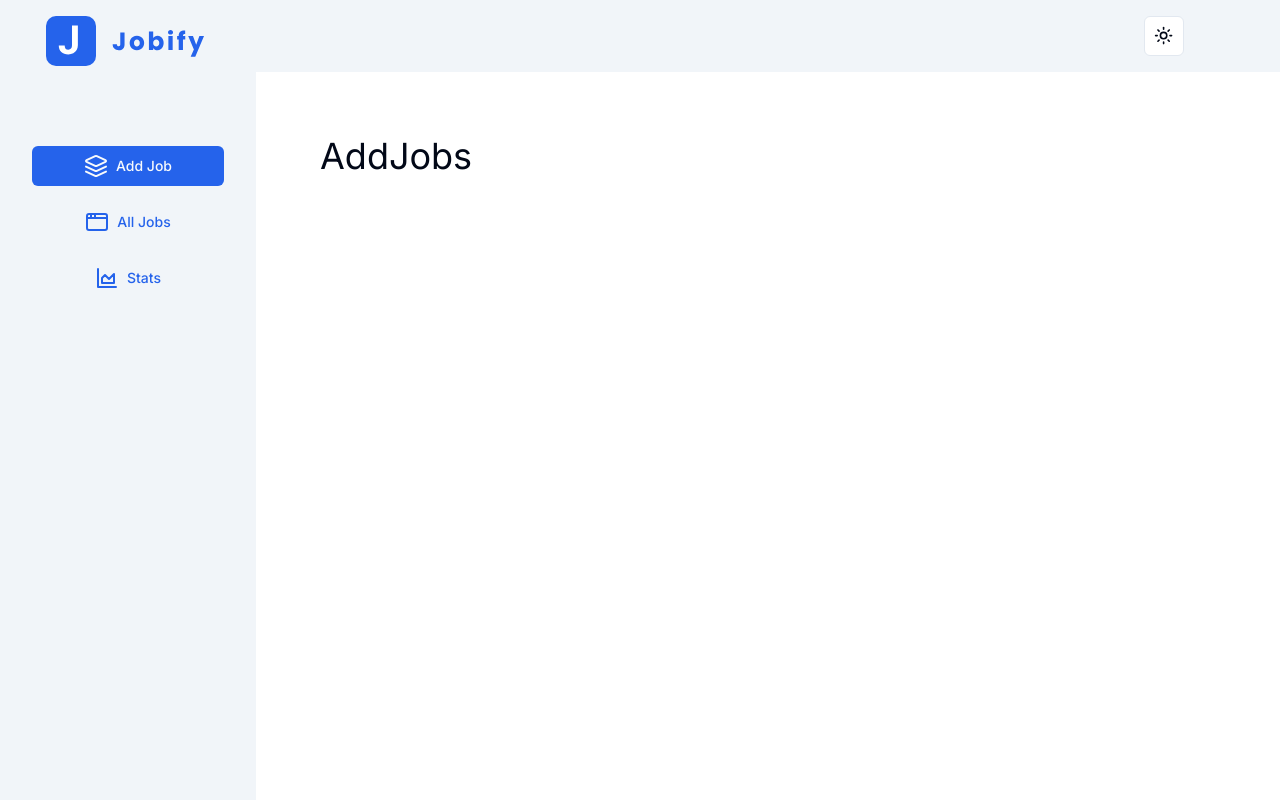
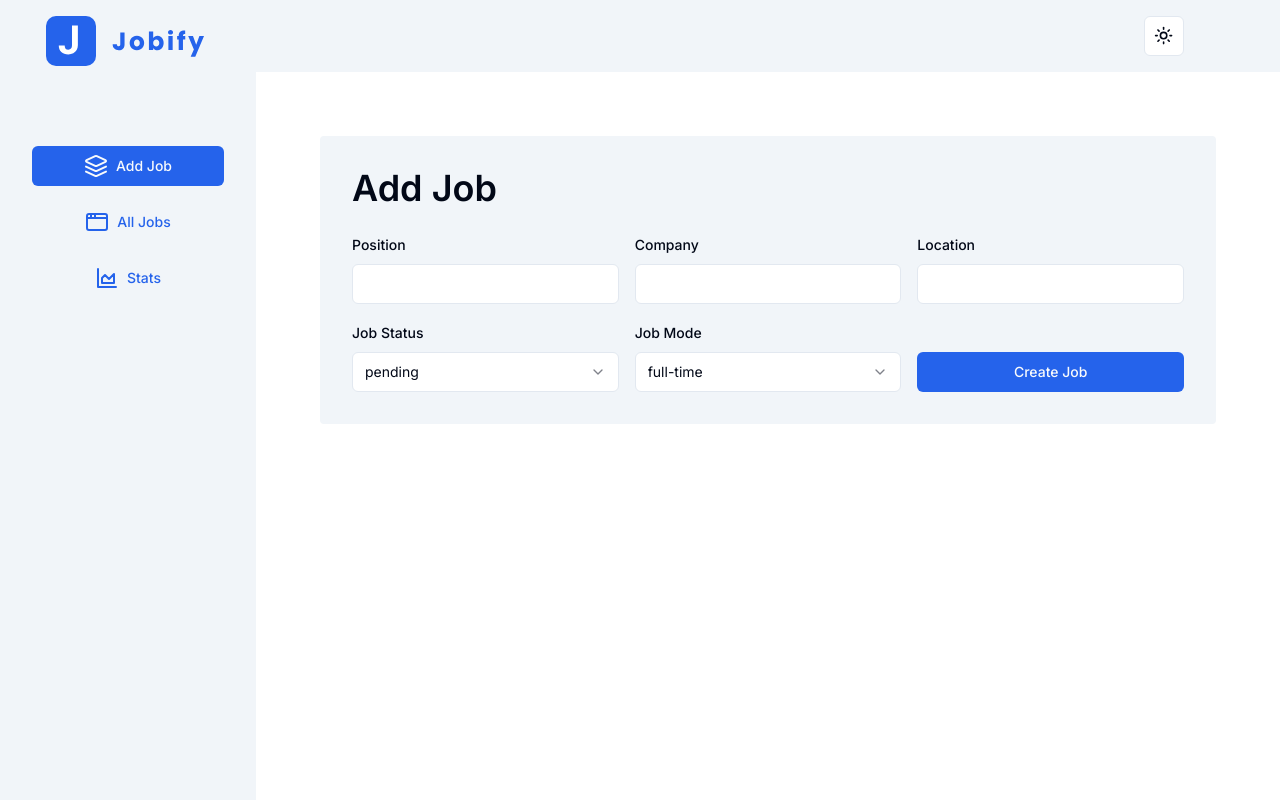
Before and after one commit to EviewNicks/Jobify, a Next.js app: page /add-job in a window 1280 px wide. Built offline with nearby package versions, Linux system fonts and the light colour scheme.

Commit message:
Create Form Job

```diff
--- a/app/(dashboard)/add-job/page.tsx
+++ b/app/(dashboard)/add-job/page.tsx
@@ -1,5 +1,7 @@
+import CreateJobForm from "@/components/CreateJobForm";
+
 const AddJobsPage = () => {
-  return <h1 className="text-4xl">AddJobs</h1>;
+  return <CreateJobForm />;
 };
 
 export default AddJobsPage;
--- /dev/null
+++ b/components/CreateJobForm.tsx
@@ -0,0 +1,75 @@
+"use client";
+
+import { zodResolver } from "@hookform/resolvers/zod";
+import { useForm } from "react-hook-form";
+
+import {
+  JobStatus,
+  JobMode,
+  createAndEditJobSchema,
+  CreateAndEditJobType,
+} from "@/utils/types";
+
+import { Button } from "@/components/ui/button";
+import { Form } from "@/components/ui/form";
+
+import { CustomFormField, CustomFormSelect } from "./FormComponent";
+
+function CreateJobForm() {
+  // 1. Define your form.
+  const form = useForm<CreateAndEditJobType>({
+    resolver: zodResolver(createAndEditJobSchema),
+    defaultValues: {
+      position: "",
+      company: "",
+      location: "",
+      status: JobStatus.Pending,
+      mode: JobMode.FullTime,
+    },
+  });
+
+  function onSubmit(values: CreateAndEditJobType) {
+    // Do something with the form values.
+    // ✅ This will be type-safe and validated.
+    console.log(values);
+  }
+
+  return (
+    <Form {...form}>
+      <form
+        onSubmit={form.handleSubmit(onSubmit)}
+        className="bg-muted p-8 rounded"
+      >
+        <h2 className="capitalize font-semibold text-4xl mb-6">add job</h2>
+        <div className="grid gap-4 md:grid-cols-2 lg:grid-cols-3 items-start">
+          {/* position */}
+          <CustomFormField name="position" control={form.control} />
+          {/* company */}
+          <CustomFormField name="company" control={form.control} />
+          {/* location */}
+          <CustomFormField name="location" control={form.control} />
+
+          {/* job status */}
+          <CustomFormSelect
+            name="status"
+            control={form.control}
+            labelText="job status"
+            items={Object.values(JobStatus)}
+          />
+          {/* job  type */}
+          <CustomFormSelect
+            name="mode"
+            control={form.control}
+            labelText="job mode"
+            items={Object.values(JobMode)}
+          />
+
+          <Button type="submit" className="self-end capitalize">
+            create job
+          </Button>
+        </div>
+      </form>
+    </Form>
+  );
+}
+export default CreateJobForm;
--- /dev/null
+++ b/components/FormComponent.tsx
@@ -0,0 +1,84 @@
+import { Control } from "react-hook-form";
+import {
+  Select,
+  SelectContent,
+  SelectItem,
+  SelectTrigger,
+  SelectValue,
+} from "@/components/ui/select";
+import {
+  FormControl,
+  FormField,
+  FormItem,
+  FormLabel,
+  FormMessage,
+} from "@/components/ui/form";
+import { Input } from "./ui/input";
+
+type CustomFormFieldProps = {
+  name: string;
+  control: Control<any>;
+};
+
+export function CustomFormField({ name, control }: CustomFormFieldProps) {
+  return (
+    <FormField
+      control={control}
+      name={name}
+      render={({ field }) => (
+        <FormItem>
+          <FormLabel className="capitalize">{name}</FormLabel>
+          <FormControl>
+            <Input {...field} />
+          </FormControl>
+          <FormMessage />
+        </FormItem>
+      )}
+    />
+  );
+}
+
+type CustomFormSelectProps = {
+  name: string;
+  control: Control<any>;
+  items: string[];
+  labelText?: string;
+};
+
+export function CustomFormSelect({
+  name,
+  control,
+  items,
+  labelText,
+}: CustomFormSelectProps) {
+  return (
+    <FormField
+      control={control}
+      name={name}
+      render={({ field }) => (
+        <FormItem>
+          <FormLabel className="capitalize">{labelText || name}</FormLabel>
+          <Select onValueChange={field.onChange} defaultValue={field.value}>
+            <FormControl>
+              <SelectTrigger>
+                <SelectValue />
+              </SelectTrigger>
+            </FormControl>
+            <SelectContent>
+              {items.map((item) => {
+                return (
+                  <SelectItem key={item} value={item}>
+                    {item}
+                  </SelectItem>
+                );
+              })}
+            </SelectContent>
+          </Select>
+
+          <FormMessage />
+        </FormItem>
+      )}
+    />
+  );
+}
+export default CustomFormSelect;
--- a/middleware.tsx
+++ b/middleware.tsx
@@ -3,7 +3,6 @@ import { authMiddleware } from "@clerk/nextjs";
 // This example protects all routes including api/trpc routes
 // Please edit this to allow other routes to be public as needed.
 // See https://clerk.com/docs/references/nextjs/auth-middleware for more information about configuring your Middleware
-
 
 export default authMiddleware({
   publicRoutes: ["/"],
--- /dev/null
+++ b/utils/types.ts
@@ -0,0 +1,41 @@
+import * as z from "zod";
+
+export type JobType = {
+  id: string;
+  createdAt: Date;
+  updatedAt: Date;
+  clerkId: string;
+  position: string;
+  company: string;
+  location: string;
+  status: string;
+  mode: string;
+};
+
+export enum JobStatus {
+  Pending = "pending",
+  Interview = "interview",
+  Declined = "declined",
+}
+
+export enum JobMode {
+  FullTime = "full-time",
+  PartTime = "part-time",
+  Internship = "internship",
+}
+
+export const createAndEditJobSchema = z.object({
+  position: z.string().min(2, {
+    message: "position must be at least 2 characters.",
+  }),
+  company: z.string().min(2, {
+    message: "company must be at least 2 characters.",
+  }),
+  location: z.string().min(2, {
+    message: "location must be at least 2 characters.",
+  }),
+  status: z.nativeEnum(JobStatus),
+  mode: z.nativeEnum(JobMode),
+});
+
+export type CreateAndEditJobType = z.infer<typeof createAndEditJobSchema>;
```
